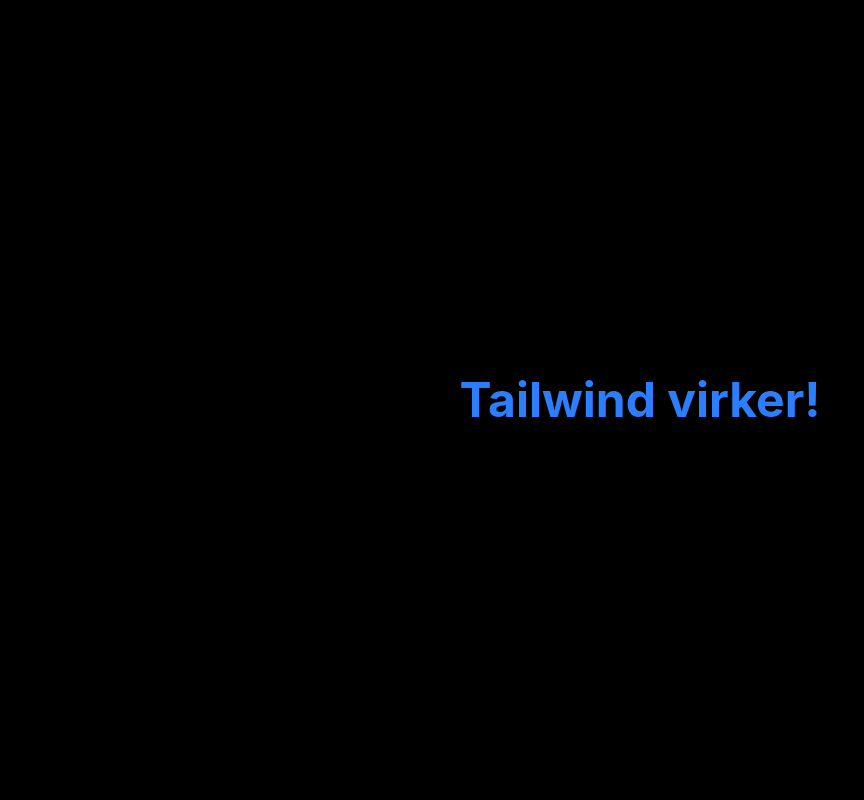
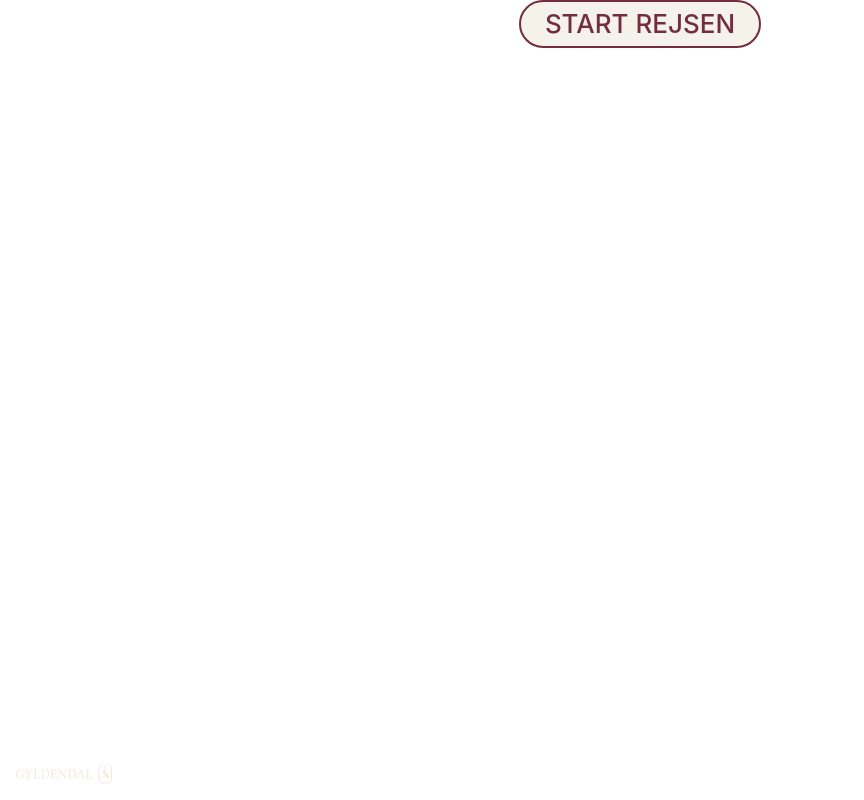
Before and after one commit to SarahNevin/filosofiapp, a React (Vite) app: page / in a window 1280 px wide. Shown: the whole page, without its empty margins (0-864 px from the left). Built offline with nearby package versions, Linux system fonts and the light colour scheme.

Commit message:
export tilføjet

```diff
--- a/src/App.jsx
+++ b/src/App.jsx
@@ -1,11 +1,41 @@
+import { RouterProvider, createBrowserRouter } from "react-router-dom";
+
+import EmneView from "./views/EmneView";
+import HistorieView from "./views/HistorieView";
+import IntroSliderView from "./views/IntroSliderView";
+import QuizView from "./views/QuizView";
+import SplashView from "./views/SplashView";
+import TaenkSammenView from "./views/TaenkSammenView";
+
+const router = createBrowserRouter([
+    {
+    path: "/",
+    element: <SplashView />,
+    },
+    {
+    path: "intro",
+    element: <IntroSliderView />,
+    },
+    {
+    path: "emne",
+    element: <EmneView />,
+    },
+    {
+    path: "historie",
+    element: <HistorieView />,
+    },
+    {
+    path: "quiz",
+    element: <QuizView />,
+    },
+    {
+    path: "taenk-sammen",
+    element: <TaenkSammenView />,
+    }
+]);
+
 function App() {
-  return (
-    <div className="min-h-screen bg-black text-white flex items-center justify-center">
-      <h1 className="text-5xl font-bold text-blue-500">
-        Tailwind virker!
-      </h1>
-    </div>
-  )
+  return <RouterProvider router={router} />
 }
 
 export default App
--- a/src/views/EmneView.jsx
+++ b/src/views/EmneView.jsx
@@ -0,0 +1,6 @@
+export default function EmneView() {
+  return (
+    <div>
+    </div>
+  );
+}
--- a/src/views/HistorieView.jsx
+++ b/src/views/HistorieView.jsx
@@ -0,0 +1,6 @@
+export default function HistorieView() {
+  return (
+    <div>
+    </div>
+  );
+}
--- a/src/views/IntroSliderView.jsx
+++ b/src/views/IntroSliderView.jsx
@@ -0,0 +1,6 @@
+export default function IntroSliderView() {
+  return (
+    <div>
+    </div>
+  );
+}
--- a/src/views/QuizView.jsx
+++ b/src/views/QuizView.jsx
@@ -0,0 +1,6 @@
+export default function QuizView() {
+  return (
+    <div>
+    </div>
+  );
+}
--- a/src/views/SplashView.jsx
+++ b/src/views/SplashView.jsx
@@ -1,14 +1,19 @@
 import { CtaKnap } from "../components/CtaKnap";
-import GyldendalLogo from "../assets/gyldendal-logo.svg";
+import GyldendalLogo from "../assets/images/gyldendal-logo.svg";
 
 export default function SplashView({ onStart }) {
     return (
         <div>
             <div className="flex flex-col items-center gap-6">
-                <CtaKnap onClick={onStart}>START REJSEN</CtaKnap>
+                <CtaKnap onClick={onStart}>
+                    START REJSEN
+                </CtaKnap>
             </div>
-            <GyldendalLogo className="absolute bottom-4 left-4 w-24" />
-
+                <img
+                src={GyldendalLogo}
+                alt="Gyldendal logo"
+                className="absolute bottom-4 left-4 w-24"
+            />
         </div>
     );
 }
--- a/src/views/TaenkSammenView.jsx
+++ b/src/views/TaenkSammenView.jsx
@@ -0,0 +1,6 @@
+export default function TaenkSammenView() {
+  return (
+    <div>
+    </div>
+  );
+}
```
